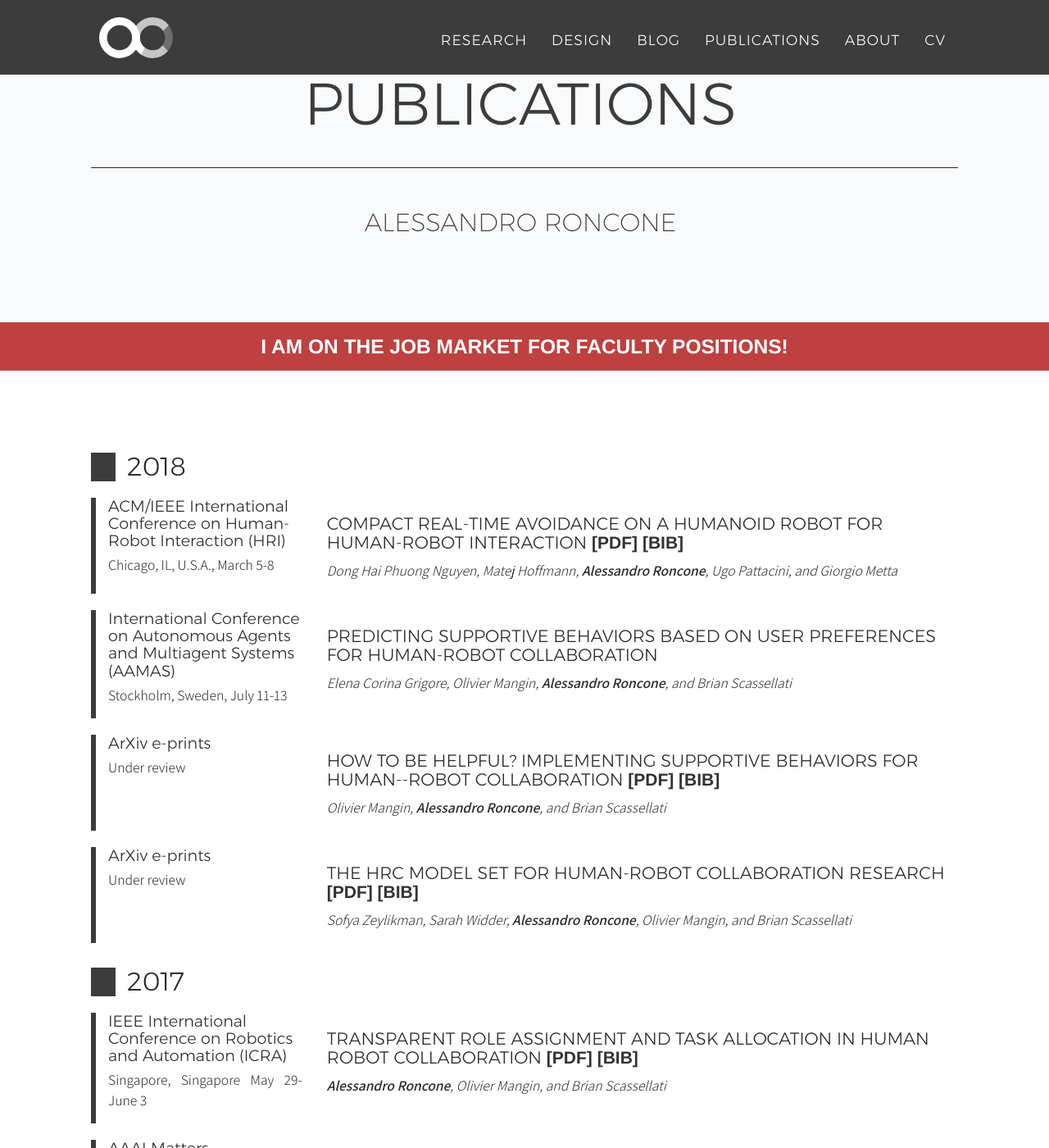
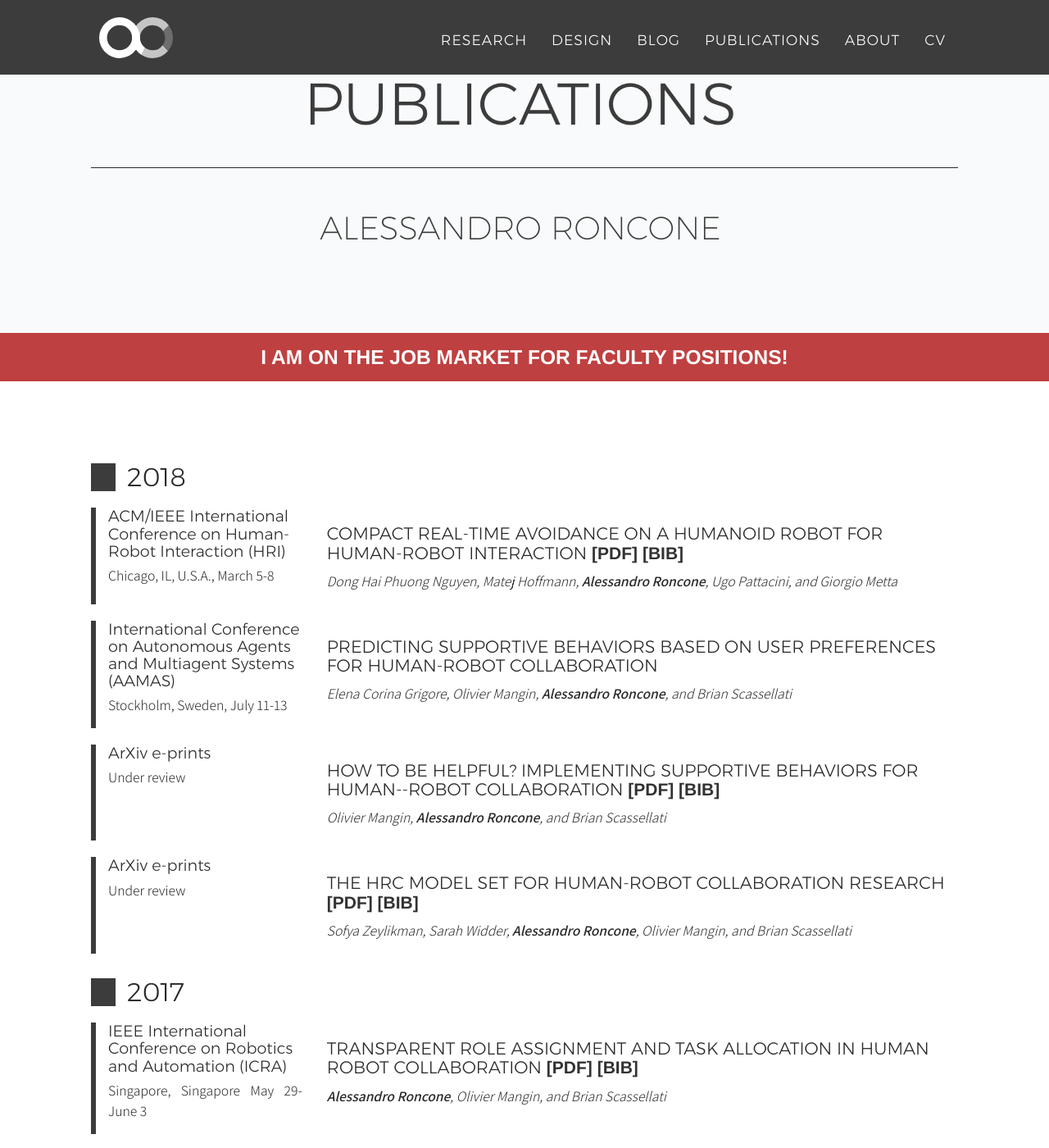
Before and after one commit to alecive/alecive.github.io, a Jekyll site: the page built from publications.html, in a window 1280 px wide and 1400 px high, scrolled down 380 px. Shown: the whole window at 82% size. Built offline with Jekyll 4.4.1, drawn with Linux system fonts in a browser that asks for light colours; nearby versions of some CDN libraries; some web fonts are replaced.

Commit message:
[header] Unified headers by removing -small tags

```diff
--- a/_includes/article.html
+++ b/_includes/article.html
@@ -5,7 +5,7 @@
                 <div class="col-lg-12 text-center">
                     <h2>{{ page.title }}</h2>
                     {% if page.category != "research" %}<h3>{{ page.description }}</h3>{% endif %}
-                    <hr class="separating-line">
+                    <hr class="separating-line"{% if page.category != "research" and page.category != "design" %} style="margin-bottom: 40px;"{% endif %}>
                 </div>
             </div>
             <div id="article" itemprop="articleBody">
--- a/_includes/header.html
+++ b/_includes/header.html
@@ -101,18 +101,14 @@
                     <div class="col-lg-12">
                         <img class="img-fluid no-print with-shadow-on-hover cv-img" src="{{ site.cv-image }}" alt="alessandro-roncone">
                         <div class="intro-text">
-                            {% if page.type == "research" %}
-                            <span class="name">{{ page.type }}</span>
-                            <hr class="separating-line">
-                            <span class="owner">{{ site.owner }}</span>
-                            {% elsif page.type == "publications" %}
-                            <span class="name-small no-print">{{ page.type }}</span>
+                            {% if page.type == "research" or page.type == "publications" %}
+                            <span class="name no-print">{{ page.type }}</span>
                             <hr class="separating-line no-print">
-                            <span class="owner-small no-print">{{ site.owner }}</span>
+                            <span class="owner no-print">{{ site.owner }}</span>
                             {% else %}
-                            <span class="name-small no-print">{{ page.title }}</span>
+                            <span class="name no-print">{{ page.title }}</span>
                             <hr class="separating-line no-print">
-                            <span class="owner-small no-print">{{ page.description }}</span>
+                            <span class="owner no-print">{{ page.description }}</span>
                             {% endif %}
                         </div>
                     </div>
```
Also changed, not shown: _includes/css/main.css (+6 -17 lines).
